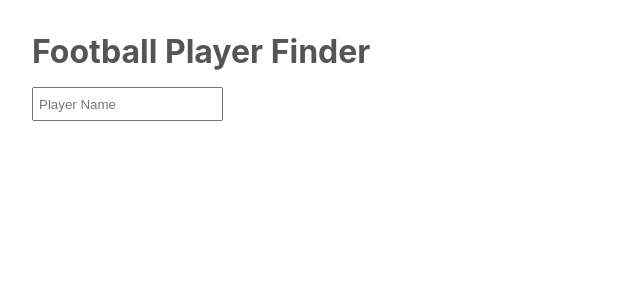
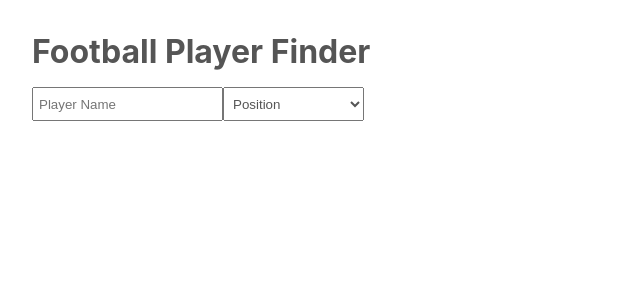
Before and after one commit to JesusMuller/player-finder, a React (Create React App) app: page / in a window 1280 px wide. Shown: the top 300 px of the page, without its empty margins (0-640 px from the left). Built offline with nearby package versions, Linux system fonts and the light colour scheme; the HTML template or start-up script is replaced by a standard one.

Commit message:
Adding a combo box to select player positions

```diff
--- /dev/null
+++ b/src/components/combo-box/combo-box.jsx
@@ -0,0 +1,23 @@
+import React from 'react';
+import { string, arrayOf } from 'prop-types';
+import './combo-box.scss';
+
+const ComboBox = ({ optionsInitializer, options }) => {
+    const comboOptions = options.map((option, i) => (
+        <option key={option + 'i'} value={option}>{option}</option>
+    ));
+
+    return (
+        <select>
+            <option value="">{optionsInitializer}</option>
+            {comboOptions}
+        </select>
+    );
+};
+
+ComboBox.proTypes = {
+    optionsInitializer: string.isRequired,
+    options: arrayOf(string).isRequired
+};
+
+export default ComboBox;
--- /dev/null
+++ b/src/components/combo-box/combo-box.scss
@@ -0,0 +1,5 @@
+select {
+    height: 34px;
+    padding: 0 5px;
+    color: #555555;
+}
--- /dev/null
+++ b/src/components/combo-box/index.js
@@ -0,0 +1 @@
+export { default } from './combo-box';
--- a/src/components/search-form/search-form.jsx
+++ b/src/components/search-form/search-form.jsx
@@ -1,10 +1,13 @@
 import React from 'react';
+import { positions } from '../../constants'
 import TextInput from '../text-input';
+import ComboBox from '../combo-box';
 import './search-form.scss';
 
 const SearchForm = () => (
     <form>
-        <TextInput placeHolder="Player Name"/>
+        <TextInput placeHolder="Player Name" />
+        <ComboBox optionsInitializer={"Position"} options={positions} />
     </form>
 );
 
--- /dev/null
+++ b/src/constants/index.js
@@ -0,0 +1,14 @@
+const positions = [
+    'Attacking Midfield',
+    'Central Midfield',
+    'Centre-Back',
+    'Centre-Forward',
+    'Defensive Midfield',
+    'Keeper',
+    'Left Midfield',
+    'Left Wing',
+    'Left-Back',
+    'Right-Back'
+];
+
+export { positions };
```
